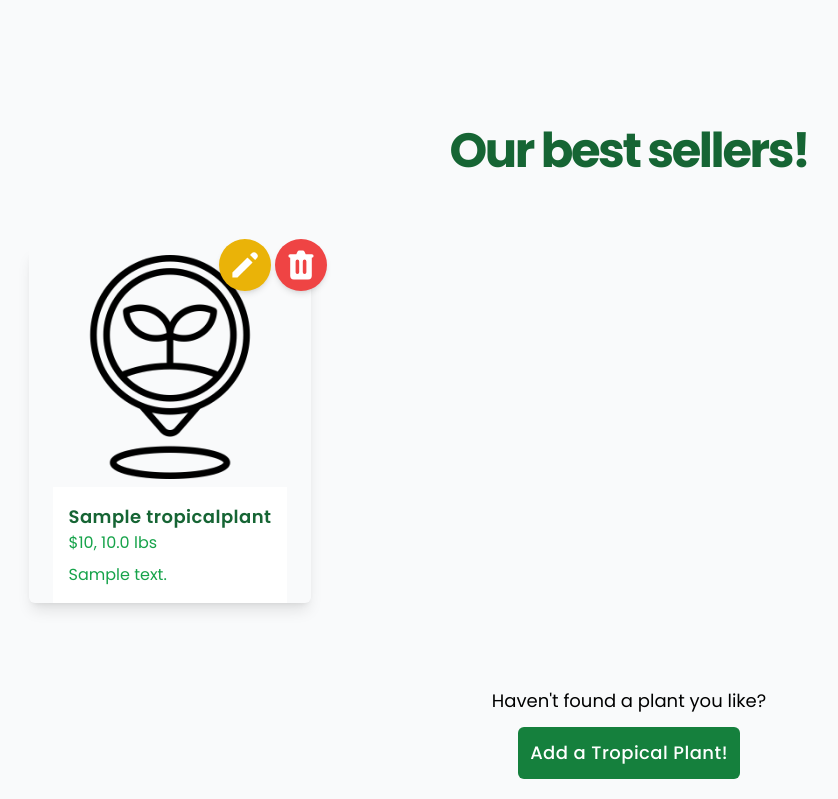
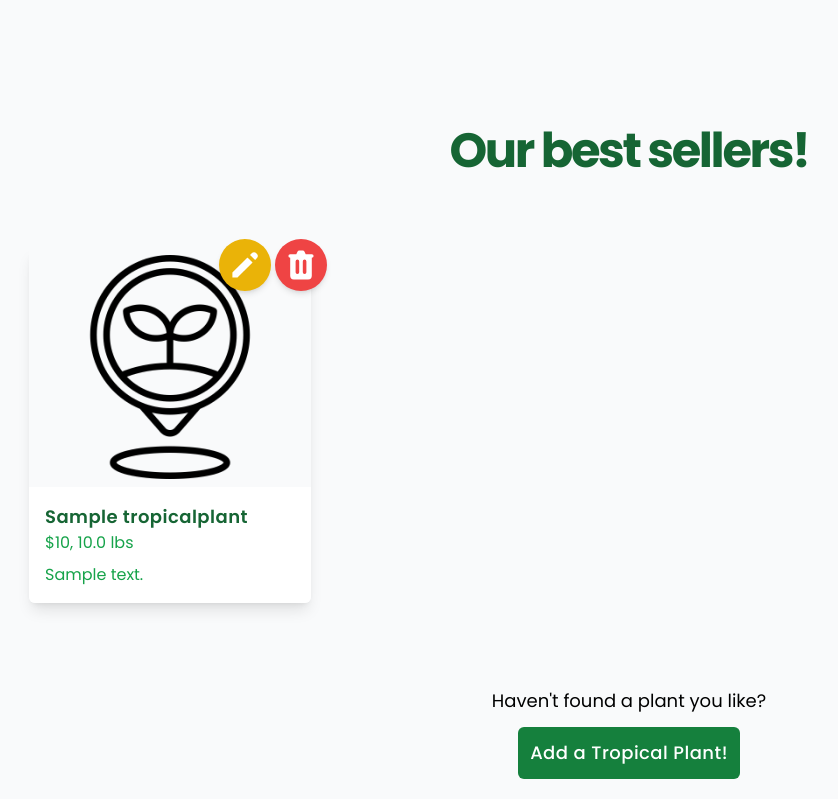
Before and after one commit to ryuun1corn/plantify, a Django app: template main/templates/main.html in a window 1280 px wide. Shown: the part 801-1600 px from the top of the page, without its empty margins (11-849 px from the left). Run offline with Django 5.2, Linux system fonts and the light colour scheme; tables that the repository leaves empty hold one stand-in row (values such as "Sample post"); the template is opened without the code that fills it: values that come from a table or form of the project are taken from there, most other values are stand-ins (such as "Sample title", 1, 10 or a date in 2020); some libraries are stand-ins or nearby versions.

Commit message:
fix: plant card styling

```diff
--- a/main/templates/card_plant.html
+++ b/main/templates/card_plant.html
@@ -1,13 +1,14 @@
 {% load static %}
+<div class="relative group">
   <div
-  class="flex items-center justify-center flex-col group rounded-md shadow-lg transition-transform hover:scale-105 relative"
+    class="flex flex-col items-center justify-between group rounded-md shadow-lg transition-transform group-hover:scale-105 overflow-hidden"
   >
     <img
       src="{% static 'image/plant_placeholder.png' %}"
       alt="Plant placeholder"
       class="w-auto h-60 p-2"
     />
-  <div class="bg-white p-4 flex flex-col gap-2">
+    <div class="bg-white p-4 flex flex-col gap-2 w-full">
       <div class="flex flex-col">
         <h3 class="font-semibold text-lg text-green-800 tracking-wide">
           {{ plant.name }}
@@ -16,7 +17,10 @@
       </div>
       <p class="text-green-600">{{ plant.description }}</p>
     </div>
-  <div class="absolute -top-2 -right-4 flex space-x-1">
+  </div>
+  <div
+    class="absolute -top-2 -right-4 flex space-x-1 group-hover:scale-105 transition-transform"
+  >
     <a
       href="{% url 'main:edit_tropical_plant' plant.pk %}"
       class="bg-yellow-500 hover:bg-yellow-600 text-white rounded-full p-2 transition duration-300 shadow-md"
```
Lines whose indentation alone changed are shown as unchanged.
